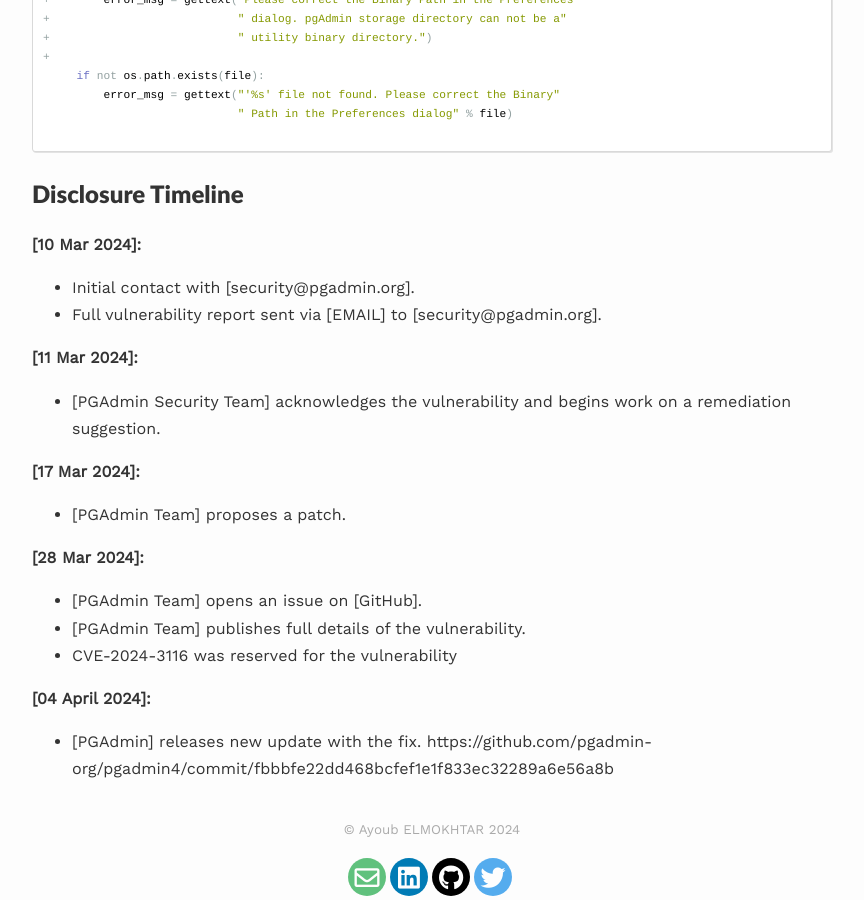
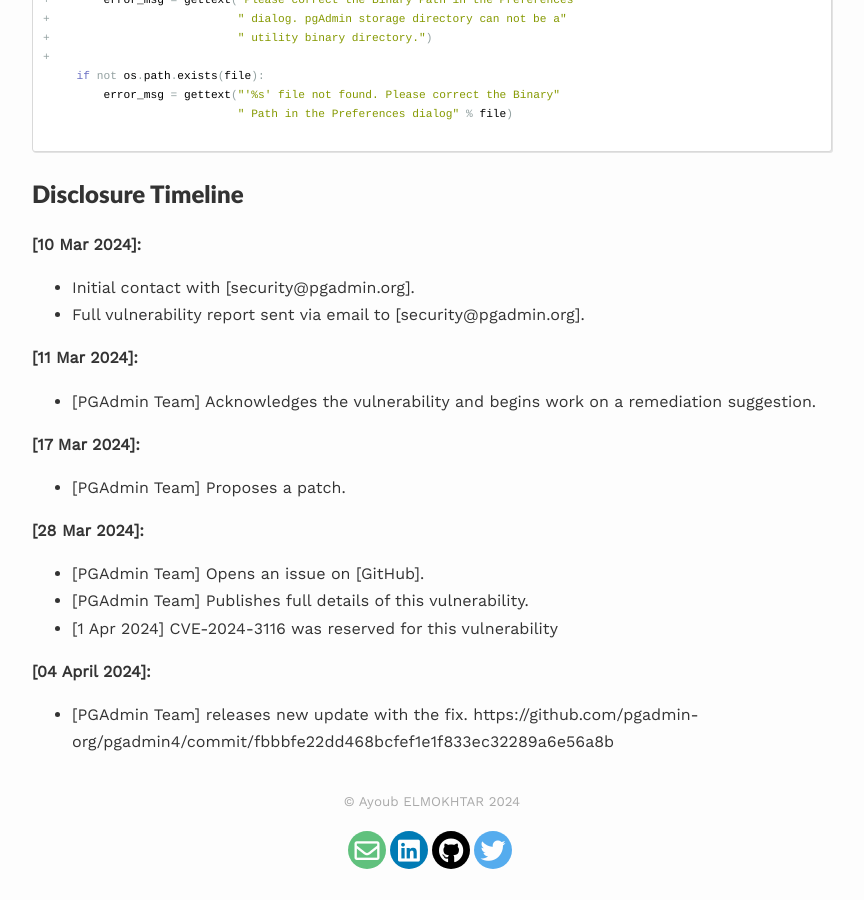
Before and after one commit to aelmokhtar/ayoubmokhtar.github.io, a Jekyll site: the page built from _posts/2024-03-31-remote_code_execution_pgadmin_8.5-cve-2024-3116.md, in a window 1280 px wide and 900 px high, scrolled down 5560 px. Shown: the whole window, without its empty margins (208-1072 px from the left). Built offline with Jekyll 4.4.1, drawn with Linux system fonts in a browser that asks for light colours; nearby versions of some CDN libraries; after the commit the page ends 6433 px from its top, so only the background shows below that.

Commit message:
quick tweek

````diff
--- a/_posts/2024-03-31-remote_code_execution_pgadmin_8.5-cve-2024-3116.md
+++ b/_posts/2024-03-31-remote_code_execution_pgadmin_8.5-cve-2024-3116.md
@@ -193,22 +193,23 @@
 
 ```
 
+
 ## Disclosure Timeline
 
 **[10 Mar 2024]:**
    - Initial contact with [security@pgadmin.org].
-   - Full vulnerability report sent via [EMAIL] to [security@pgadmin.org].
+   - Full vulnerability report sent via email to [security@pgadmin.org].
 
 **[11 Mar 2024]:**
-   - [PGAdmin Security Team] acknowledges the vulnerability and begins work on a remediation suggestion.
+   - [PGAdmin Team] Acknowledges the vulnerability and begins work on a remediation suggestion.
 
 **[17 Mar 2024]:**
-   - [PGAdmin Team] proposes a patch.
+   - [PGAdmin Team] Proposes a patch.
 
 **[28 Mar 2024]:**
-   - [PGAdmin Team] opens an issue on [GitHub].
-   - [PGAdmin Team] publishes full details of the vulnerability.
-   - CVE-2024-3116 was reserved for the vulnerability
+   - [PGAdmin Team] Opens an issue on [GitHub].
+   - [PGAdmin Team] Publishes full details of this vulnerability.
+   - [1 Apr 2024] CVE-2024-3116 was reserved for this vulnerability
 
 **[04 April 2024]:**
-   - [PGAdmin] releases new update with the fix. https://github.com/pgadmin-org/pgadmin4/commit/fbbbfe22dd468bcfef1e1f833ec32289a6e56a8b
+   - [PGAdmin Team] releases new update with the fix. https://github.com/pgadmin-org/pgadmin4/commit/fbbbfe22dd468bcfef1e1f833ec32289a6e56a8b
````
